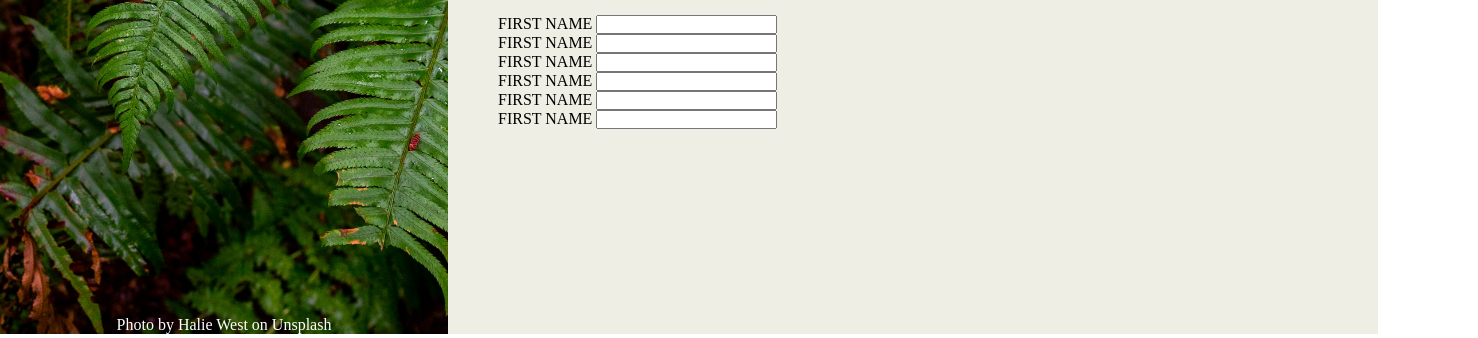
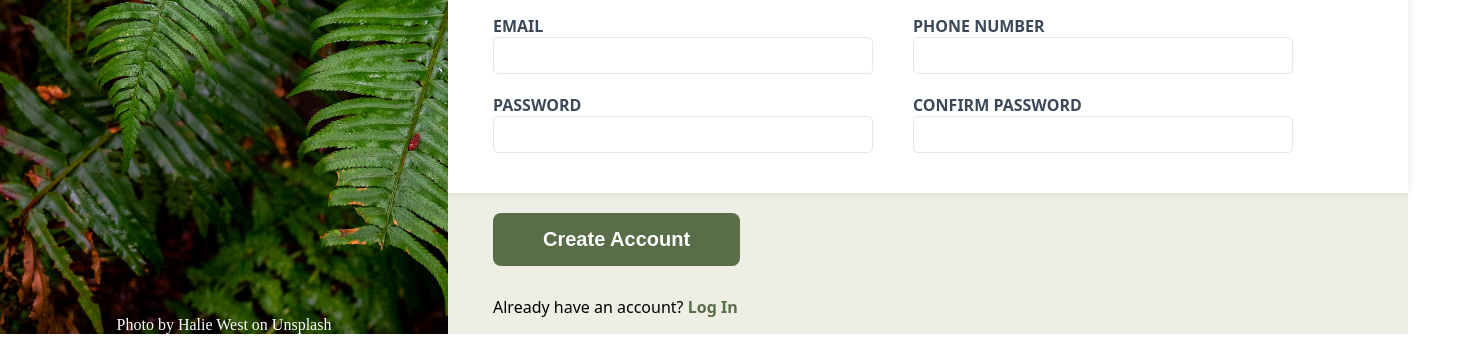
Before and after one commit to SamuelFerfort/Sign-up-Form, a plain HTML site: page index.html in a window 1280 px wide. Shown: the part 466-804 px from the top of the page, 1478 px wide, since content can reach past the window. Drawn offline with Linux system fonts and the light colour scheme.

Commit message:
Added right side and password validation

```diff
--- a/index.html
+++ b/index.html
@@ -21,39 +21,64 @@
                 <h1>This is not a real online service! You know you need something like this in your life to help you realize your deepest dreams. Sign up now to get started</h1>
                 <h1>You know you want to.</h1>
             </header>
-            <div class="form-container">
-                <h1>Let's do this!</h1>
-                <form action="" method="get">
+            <div class="background">
+                <h2>Let's do this!</h2>
+
+                    <form onsubmit="validatePasswords(event)" action="" method="get">
                         <div class="form-row">
                             <label for="name">FIRST NAME</label>
-                        <input type="text" >
+                            <input type="text" id="name">
                         </div>
                         <div class="form-row">
-                        <label for="name">FIRST NAME</label>
-                        <input type="text" >
+                            <label for="lastName">LAST NAME</label>
+                            <input type="text" id="lastName">
                         </div>
                         <div class="form-row">
-                        <label for="name">FIRST NAME</label>
-                        <input type="text" >
+                            <label for="email">EMAIL</label>
+                            <input type="email" id="email">
                         </div>
                         <div class="form-row">
-                        <label for="name">FIRST NAME</label>
-                        <input type="text" >
+                            <label for="telNumber">PHONE NUMBER</label>
+                            <input type="tel" id="telNumber">
                         </div>
                         <div class="form-row">
-                        <label for="name">FIRST NAME</label>
-                        <input type="text" >
+                            <label for="password1">PASSWORD</label>
+                            <input type="password" id="password1">
                         </div>
                         <div class="form-row">
-                        <label for="name">FIRST NAME</label>
-                        <input type="text" >
+                            <label for="password2">CONFIRM PASSWORD</label>
+                            <input type="password" id="password2" >
+                            <span id="passwordError" style="display: none; color: red;">Passwords do not match!</span>
                         </div>
+            </div>
+                <div class="submitBtn">
+                    <button type="submit">Create Account</button>
+                    <p>Already have an account? <span>Log In</span></p>
+                </div>
+                </form>
 
-                </form>
-            </div>
+
+
         </div>
 
 
+    <script>
 
+        function validatePasswords(event) {
+            event.preventDefault();
+            const password1 = document.querySelector("#password1").value
+            const password2 = document.querySelector("#password2").value
+
+            if (password1 !== password2) {
+                document.querySelector("#password1").classList.add("error");
+                document.querySelector("#password2").classList.add("error");
+                document.querySelector("#passwordError").style.display = "block";
+            } else {
+                document.querySelector("#password1").classList.remove("error");
+                document.querySelector("#password2").classList.remove("error");
+                document.querySelector("#passwordError").style.display = "none";
+            }
+        }
+    </script>
 </body>
 </html>
--- a/styles.css
+++ b/styles.css
@@ -8,6 +8,7 @@
     margin: 0;
     padding: 0;
     box-sizing: border-box;
+
 }
 
 
@@ -56,20 +57,85 @@ footer {
     height: 100vh;
     width: 75vw;
     background-color: rgb(238,238,228);
-    justify-content: center;
-    padding-left: 50px;
+    padding-top: 100px;
+    font-family: system-ui, -apple-system, BlinkMacSystemFont, 'Segoe UI', Roboto, Oxygen, Ubuntu, Cantarell, 'Open Sans', 'Helvetica Neue', sans-serif;
 
 
 }
 .right h1 {
-    font-family: system-ui, -apple-system, BlinkMacSystemFont, 'Segoe UI', Roboto, Oxygen, Ubuntu, Cantarell, 'Open Sans', 'Helvetica Neue', sans-serif
+    font-family: system-ui, -apple-system, BlinkMacSystemFont, 'Segoe UI', Roboto, Oxygen, Ubuntu, Cantarell, 'Open Sans', 'Helvetica Neue', sans-serif;
     font-size: 30px;
-    width: 55ch;
+    width: 60ch;
     overflow-wrap: break-word;
     margin-bottom: 30px;
+    padding-left: 45px;
 
 }
-.form-container {
+
+form {
+    display: flex;
+    flex-wrap: wrap;
+    justify-content: space-between;
+    max-width: 800px;
+
+}
+
+.form-row {
+    flex-basis: calc(50% - 20px);
+    margin-bottom: 20px;
+}
+
+
+
+input {
+    width: 100%;
+    padding: 10px;
+    border: 1px solid #E5E7EB;
+    border-radius: 5px;
+}
+input:focus {
+    outline: none;
+    border-color: #7fbfff; /* Light blue */
+    box-shadow: 0px 0px 5px rgba(127, 191, 255, 0.8); /* Light blue */
+}
+.background {
+    background-color: white;
+    box-shadow: 0px 0px 10px rgba(0, 0, 0, 0.1);
+    padding: 20px 0px 20px 45px;
+    color: #3c4858;
+    font-weight: bold;
+}
+h2 {
+    font-size: 28px;
+
+    margin-bottom: 20px;
+
+}
+.submitBtn {
+    padding: 20px 0px 20px 45px;
 
 
 }
+button {
+    padding: 15px 50px;
+    border-radius: 8px;
+    margin-bottom: 30px;
+    font-size: 20px;
+    color: white;
+    background-color: #596D48;
+    font-weight: bold;
+    border: none;
+    cursor: pointer;
+
+}
+span {
+    color: #596D48;
+    font-weight: bold;
+}
+p {
+
+    font-weight: 500;
+}
+input.error {
+    border-color: #ff0000; /* Red border for error */
+}
```
Lines whose indentation alone changed are shown as unchanged.
